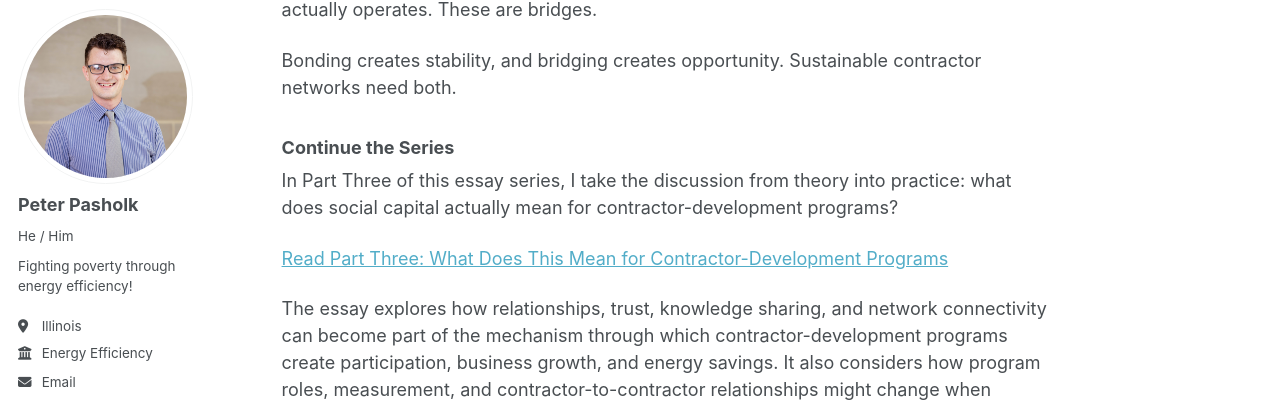
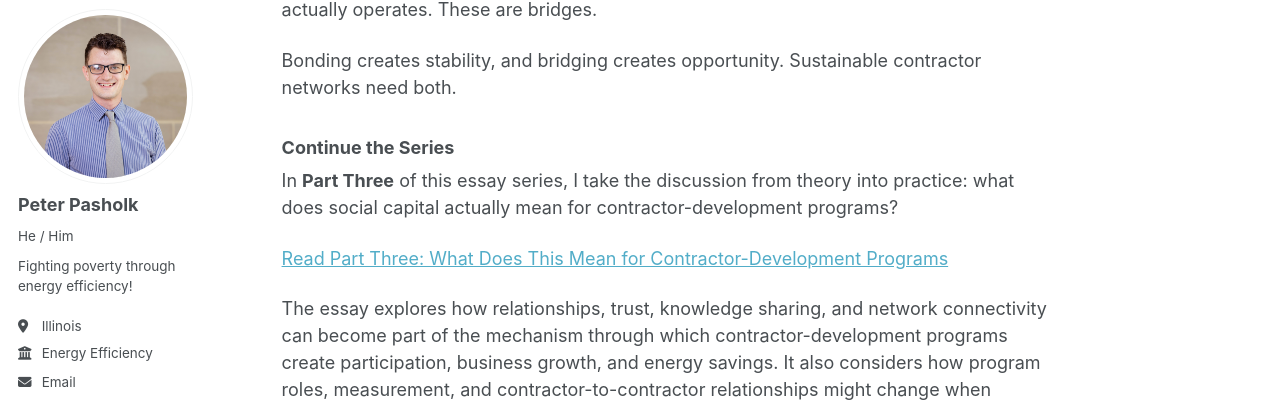
Before and after one commit to ppasholk/ppasholk.github.io, a Jekyll site: the page built from _portfolio/sustainability-in-energy-efficiency-2.md, in a window 1280 px wide and 900 px high, scrolled down 3636 px. Shown: the part 90-492 px from the top of the window. Built offline with Jekyll 4.4.1, drawn with Linux system fonts in a browser that asks for light colours; a script that is not in the unit is left out.

```diff
--- a/_portfolio/sustainability-in-energy-efficiency-2.md
+++ b/_portfolio/sustainability-in-energy-efficiency-2.md
@@ -98,7 +98,7 @@ Bonding creates stability, and bridging creates opportunity. Sustainable contrac
 
 ### Continue the Series
 
-In Part Three of this essay series, I take the discussion from theory into practice: what does social capital actually mean for contractor-development programs?
+In **Part Three** of this essay series, I take the discussion from theory into practice: what does social capital actually mean for contractor-development programs?
 
 [Read Part Three: What Does This Mean for Contractor-Development Programs](https://ppasholk.github.io/portfolio/sustainability-in-energy-efficiency-3/)
 
```
